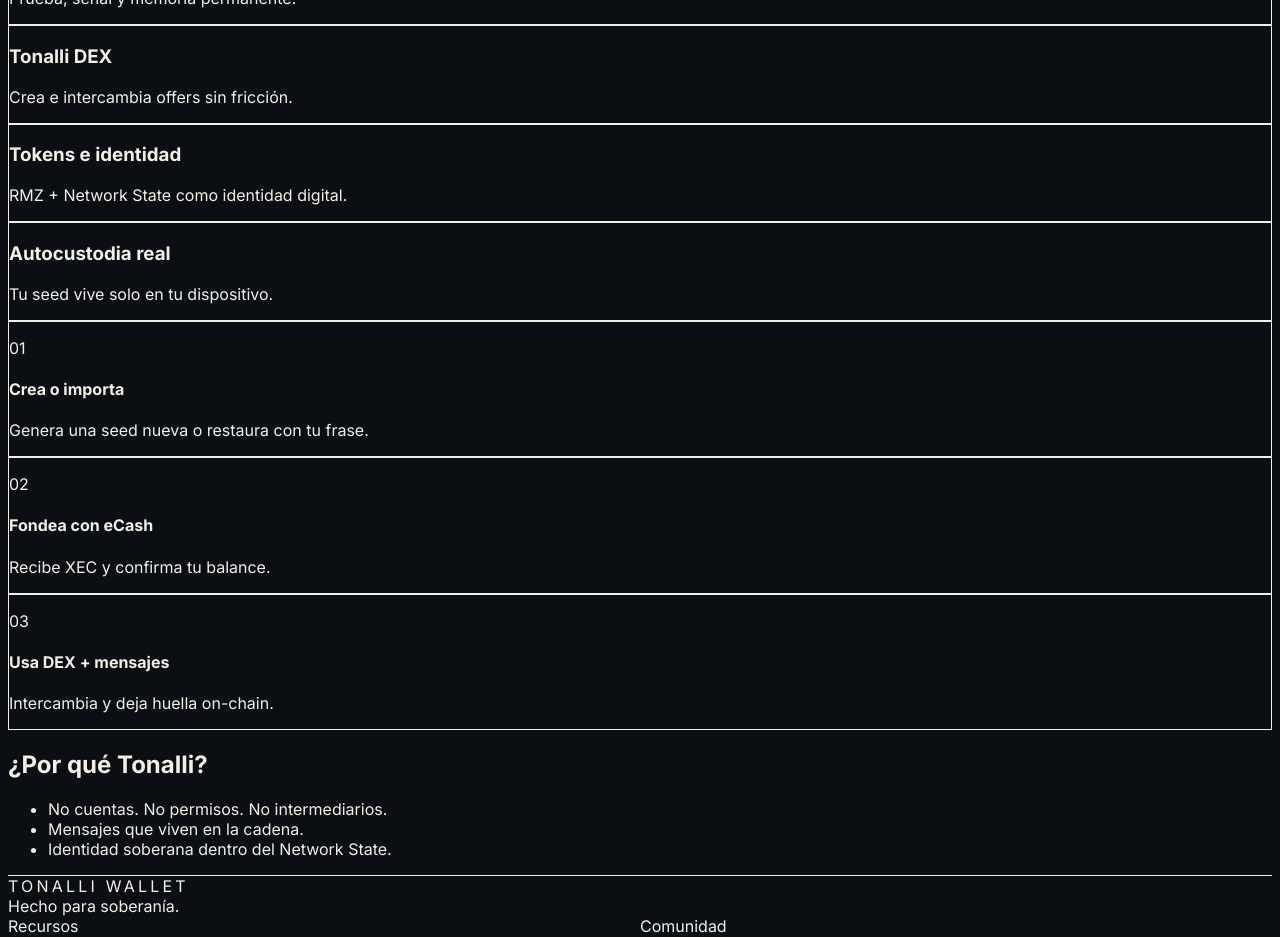
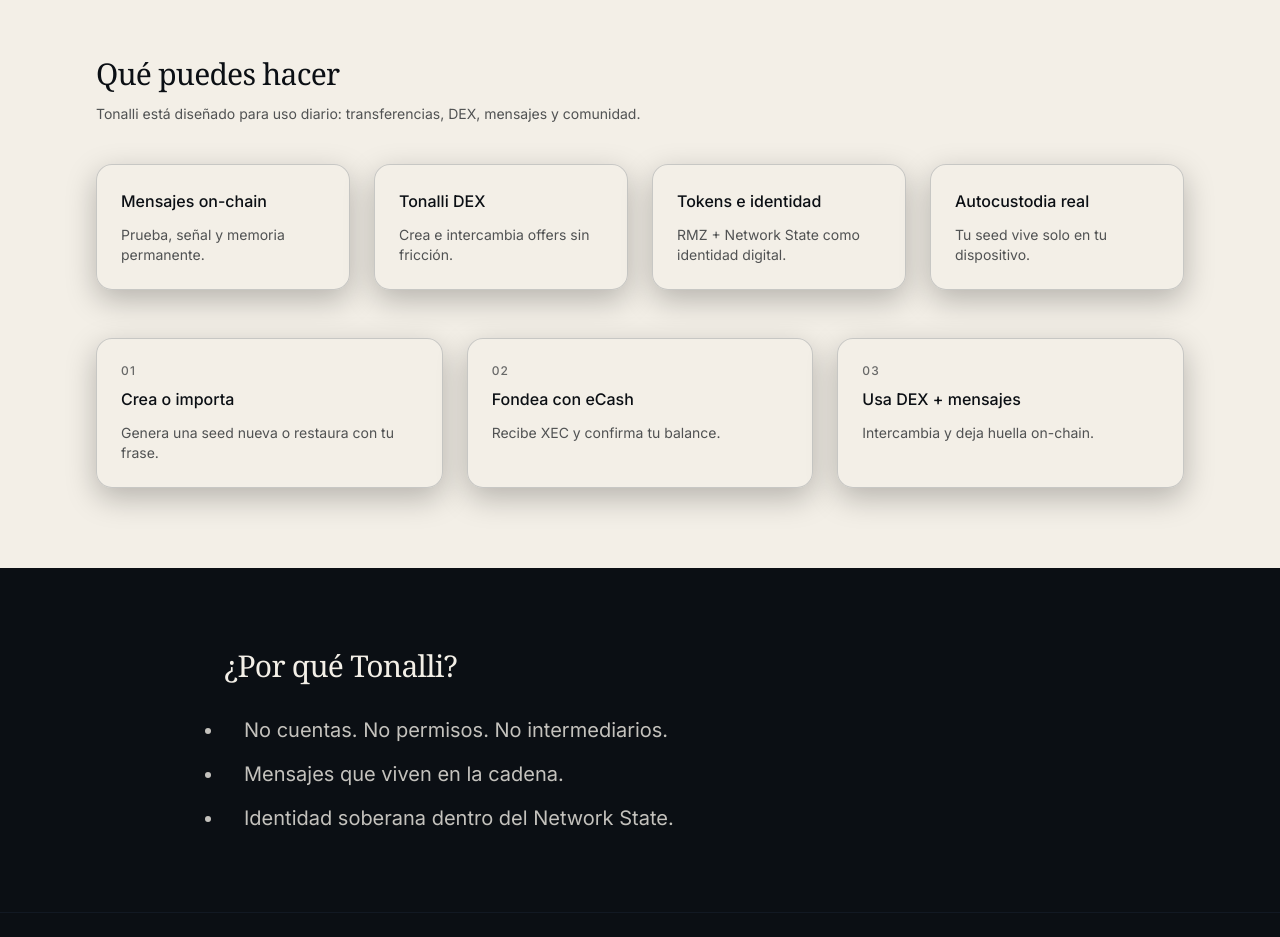
Before and after one commit to XolosRMZ/tonalli-landing, a Next.js app: page / in a window 1280 px wide. Shown: the part 800-1737 px from the top of the page. Built offline with nearby package versions, Linux system fonts and the light colour scheme.

Commit message:
Fix Tailwind CSS loading on landing page

```diff
--- a/src/app/globals.css
+++ b/src/app/globals.css
@@ -1,6 +1,20 @@
-@tailwind base;
-@tailwind components;
-@tailwind utilities;
+@import "tailwindcss";
+
+@theme {
+  --color-obsidian: rgb(var(--obsidian));
+  --color-bone: rgb(var(--bone));
+  --color-ash: rgb(var(--ash));
+  --color-ember: rgb(var(--ember));
+  --color-jade: rgb(var(--jade));
+  --color-gold: rgb(var(--gold));
+  --color-card: rgb(var(--card));
+  --color-border: rgb(var(--border));
+
+  --shadow-soft: 0 10px 30px rgba(0, 0, 0, 0.25);
+
+  --animate-fade-up: fade-up 700ms ease-out both;
+  --animate-fade-in: fade-in 600ms ease-out both;
+}
 
 :root {
   --obsidian: 11 15 20;
@@ -13,10 +27,39 @@
   --border: 29 42 58;
 }
 
+* {
+  box-sizing: border-box;
+}
+
+html {
+  scroll-behavior: smooth;
+}
+
 body {
+  margin: 0;
   background: rgb(var(--obsidian));
   color: rgb(var(--bone));
   font-family: var(--font-inter), system-ui, sans-serif;
+}
+
+@keyframes fade-up {
+  0% {
+    opacity: 0;
+    transform: translateY(14px);
+  }
+  100% {
+    opacity: 1;
+    transform: translateY(0);
+  }
+}
+
+@keyframes fade-in {
+  0% {
+    opacity: 0;
+  }
+  100% {
+    opacity: 1;
+  }
 }
 
 @media (prefers-reduced-motion: reduce) {
```
